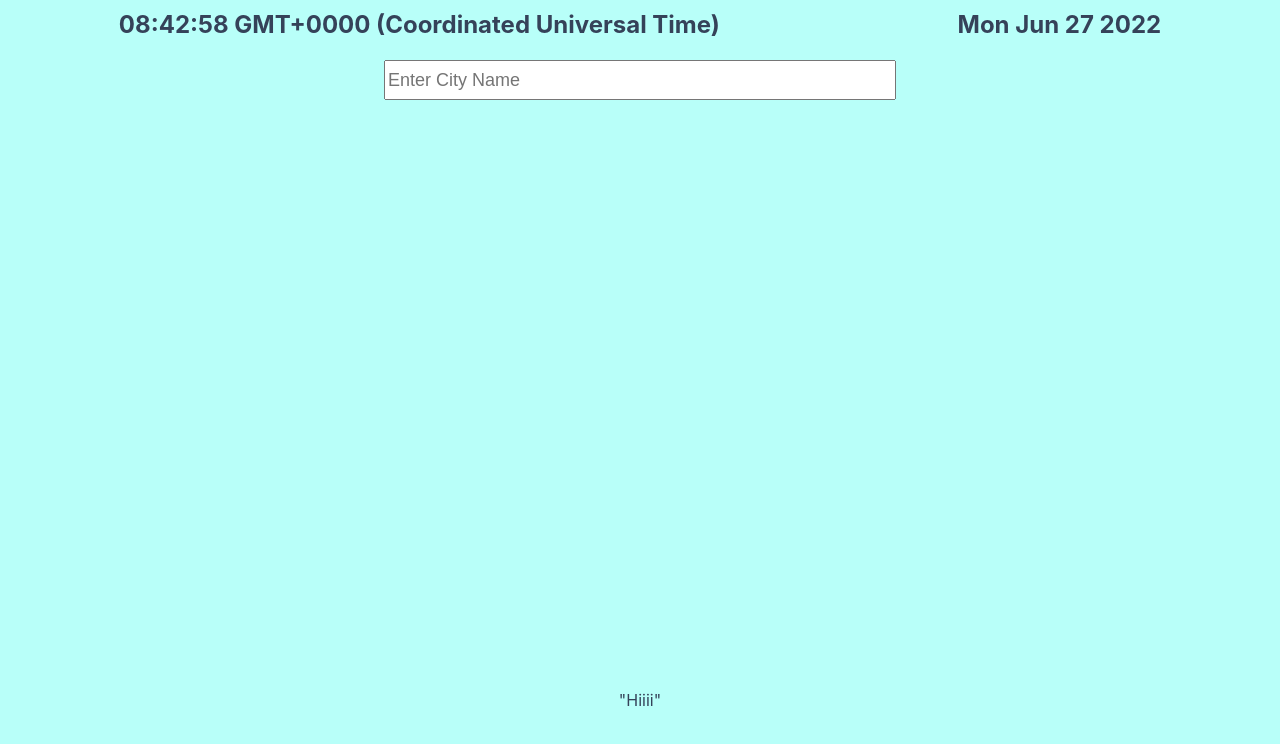
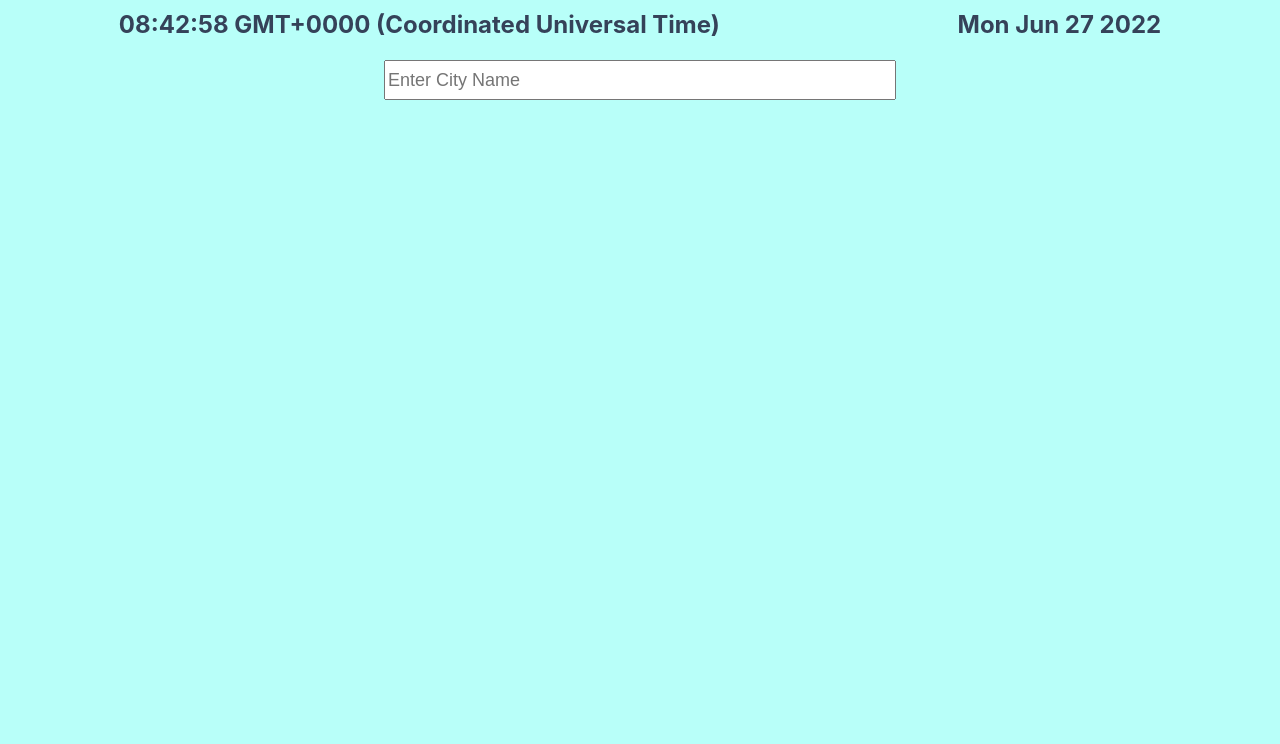
Before and after one commit to alexAkshay/Weather-and-currency, a React (Create React App) app: page / in a window 1280 px wide. Shown: the top 744 px of the page. Built offline with nearby package versions, Linux system fonts and the light colour scheme.

Commit message:
bug fixed

```diff
--- a/src/App.js
+++ b/src/App.js
@@ -7,7 +7,7 @@ function App() {
     <div className="App">
       <Time/>
       <Weather/>
-"Hiiii"
+
     </div>
   );
 }
```
